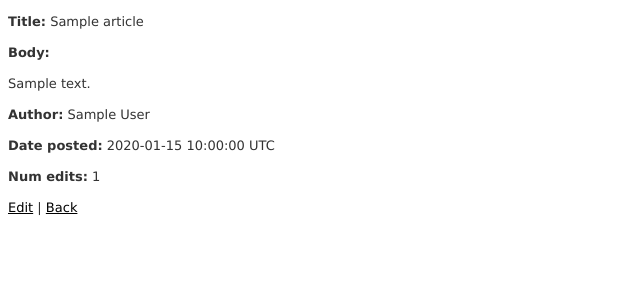
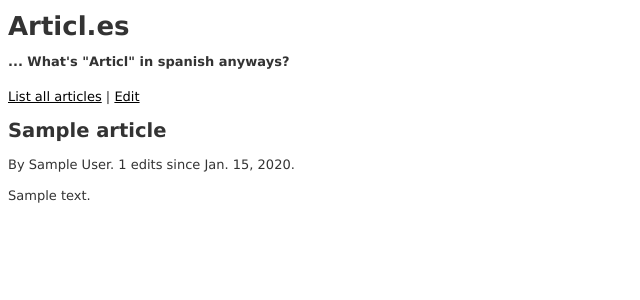
Before and after one commit to tmesquita/csci446, a Rails app: page /articles/1 in a window 1280 px wide. Shown: the top 300 px of the page, without its empty margins (0-640 px from the left). Run offline with Rails 7, Linux system fonts and the light colour scheme; tables that the repository leaves empty hold one stand-in row (values such as "Sample post"); style sheets or scripts are compiled from the project's sources; some libraries are stand-ins or nearby versions.

Commit message:
Formatting changes on articles index and show

```diff
--- a/project04/app/views/articles/show.html.erb
+++ b/project04/app/views/articles/show.html.erb
@@ -1,30 +1,20 @@
+<h1>Articl.es</h1>
+<h4>... What's "Articl" in spanish anyways?</h4>
+
 <p id="notice"><%= notice %></p>
 
+<%= link_to 'List all articles', articles_path %> | <%= link_to 'Edit', edit_article_path(@article) %>
+
+
 <p>
-  <b>Title:</b>
-  <%= @article.title %>
+  <h2><%= @article.title %></h2>
 </p>
 
 <p>
-  <b>Body:</b>
-  <%= simple_format @article.body %>
+  By <%= @article.author %>. <%= @article.num_edits %> edits since
+  <%= @article.date_posted.strftime("%b. %d, %Y") %>.
 </p>
 
 <p>
-  <b>Author:</b>
-  <%= @article.author %>
+  <%= simple_format @article.body %>
 </p>
-
-<p>
-  <b>Date posted:</b>
-  <%= @article.date_posted %>
-</p>
-
-<p>
-  <b>Num edits:</b>
-  <%= @article.num_edits %>
-</p>
-
-
-<%= link_to 'Edit', edit_article_path(@article) %> |
-<%= link_to 'Back', articles_path %>
```
Also changed, not shown: project04/app/views/articles/index.html.erb (+5 -3 lines).
